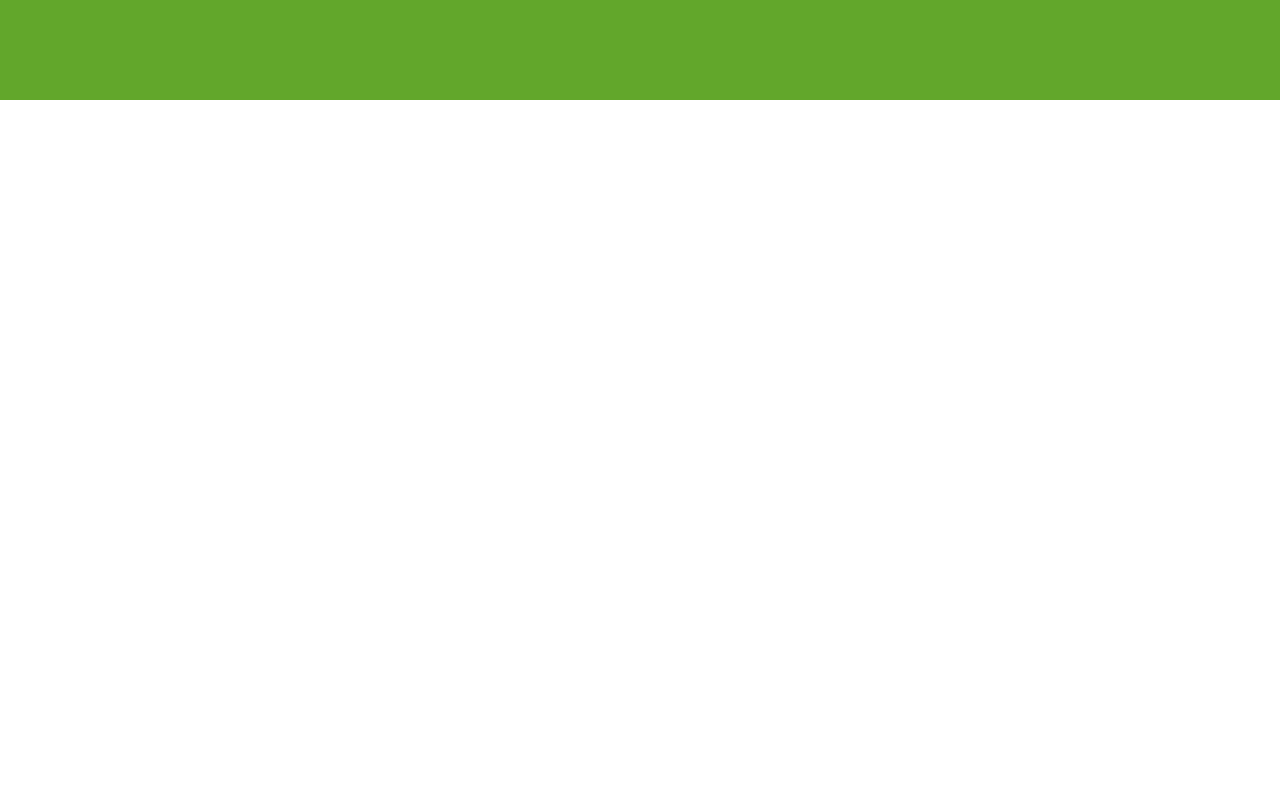
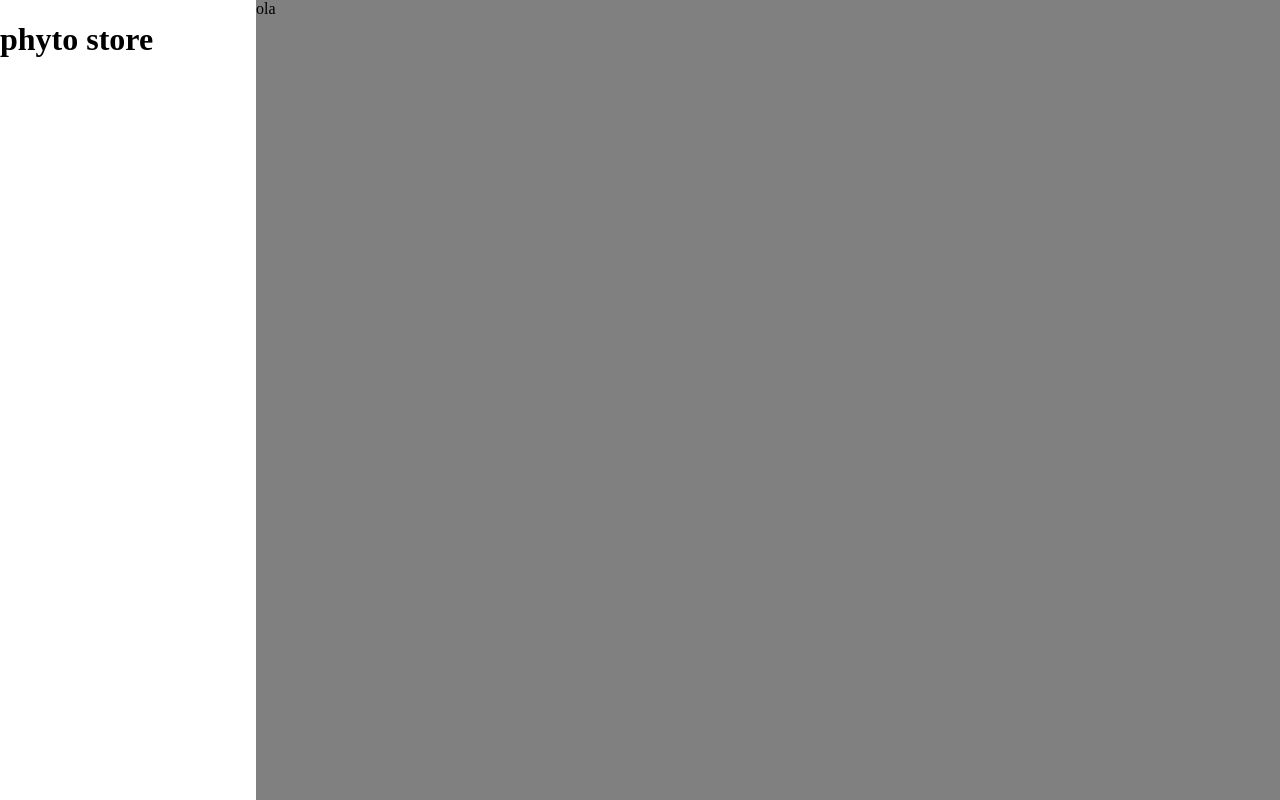
Before and after one commit to hyoga-dev/UAS-WebPro, a PHP site: page / in a window 1280 px wide. Run offline with PHP 8.4, Linux system fonts and the light colour scheme.

Commit message:
test layout

```diff
--- a/index.html
+++ b/index.html
@@ -4,12 +4,16 @@
     <meta charset="UTF-8">
     <meta name="viewport" content="width=device-width, initial-scale=1.0">
     <title>Document</title>
-
+    <link rel="stylesheet" href="https://cdnjs.cloudflare.com/ajax/libs/font-awesome/6.0.0/css/all.min.css">
     <link rel="stylesheet" href="style.css">
 </head>
 <body>
-    <div class="header"></div>
-    <nav></nav>
+    <div id="wrapper">
 
+        <div id="sidebar">
+            <h1>phyto store                             </h1>
+        </div>
+        <div id="content">ola</div>
+    </div>
 </body>
 </html>
--- a/style.css
+++ b/style.css
@@ -3,8 +3,22 @@ body {
     padding: 0;
 }
 
-.header {
-    width: 100%;
-    height: 100px;
-    background-color: #62a72b;
+#wrapper {
+    height: 100vh;
+    display: flex;
+    flex-direction: row;
 }
+
+#sidebar {
+    width: 20%;
+    height: 100%;
+    /* background-color: blue; */
+
+}
+
+#content {
+    width: 80%;
+    height: 100%;
+    background-color: grey;
+    /* background-color: red; */
+}
```
